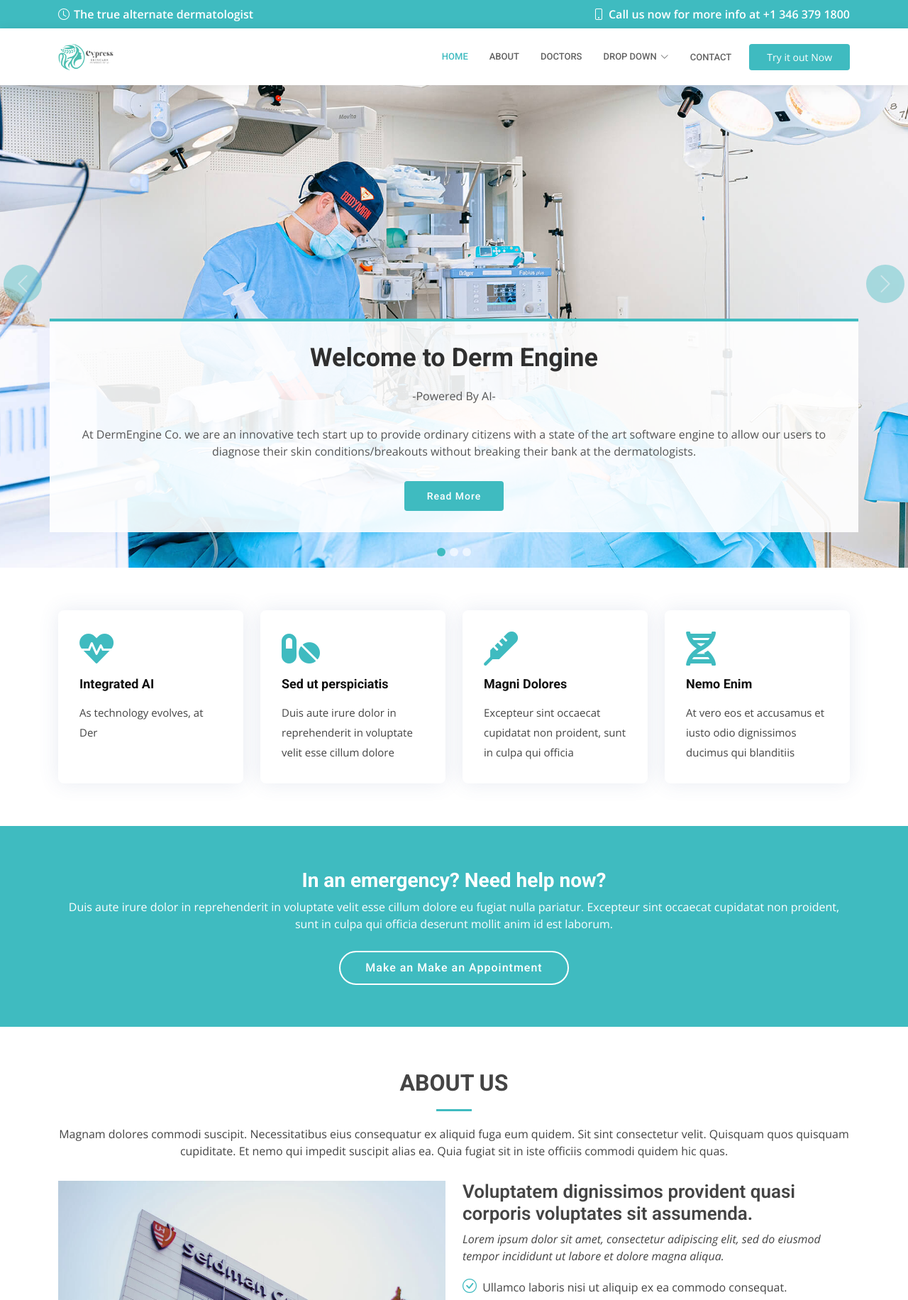
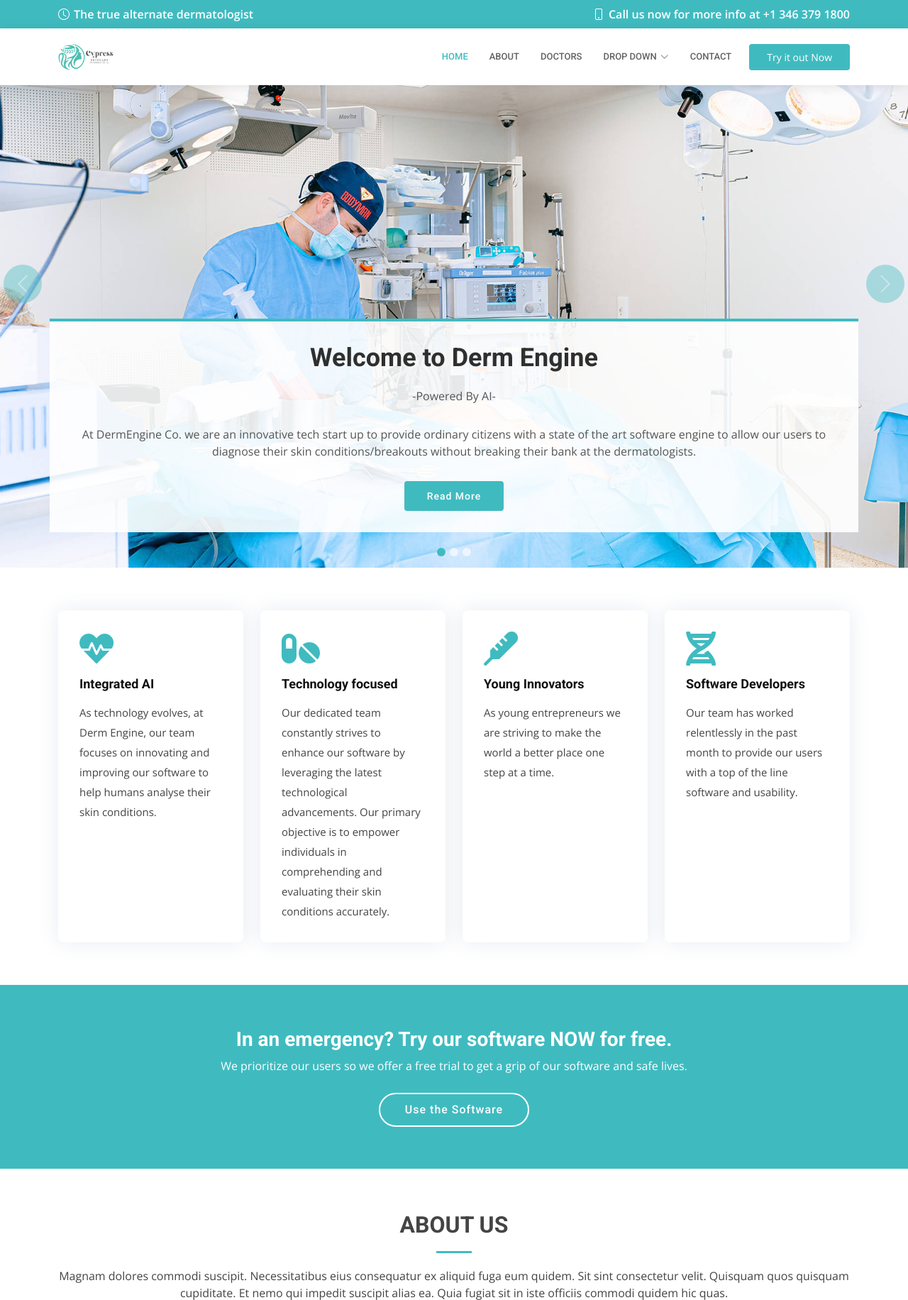
Before and after one commit to SharSrivastava87/TSANationals, a Django app: page / in a window 1280 px wide. Shown: the top 1832 px of the page at 71% size. Run offline with Django 4.2, Linux system fonts and the light colour scheme; some libraries are stand-ins or nearby versions.

Commit message:
New improv 1

```diff
--- a/HomeTSA/templates/index.html
+++ b/HomeTSA/templates/index.html
@@ -113,8 +113,8 @@
         <!-- Slide 2 -->
         <div class="carousel-item" style="background-image: url(../static/assets/img/slide/slide-2.jpg)">
           <div class="container">
-            <h2>Lorem Ipsum Dolor</h2>
-            <p>Ut velit est quam dolor ad a aliquid qui aliquid. Sequi ea ut et est quaerat sequi nihil ut aliquam. Occaecati alias dolorem mollitia ut. Similique ea voluptatem. Esse doloremque accusamus repellendus deleniti vel.</p>
+            <h2>Welcome to <span>Derm Engine</span></h2> <p> -Powered By AI-</p>
+            <p>At DermEngine Co. we are an innovative tech start up to provide ordinary citizens with a state of the art software engine to allow our users to diagnose their skin conditions/breakouts without breaking their bank at the dermatologists.</p>
             <a href="#about" class="btn-get-started scrollto">Read More</a>
           </div>
         </div>
@@ -122,8 +122,8 @@
         <!-- Slide 3 -->
         <div class="carousel-item" style="background-image: url(../static/assets/img/slide/slide-3.jpg)">
           <div class="container">
-            <h2>Sequi ea ut et est quaerat</h2>
-            <p>Ut velit est quam dolor ad a aliquid qui aliquid. Sequi ea ut et est quaerat sequi nihil ut aliquam. Occaecati alias dolorem mollitia ut. Similique ea voluptatem. Esse doloremque accusamus repellendus deleniti vel.</p>
+            <h2>Welcome to <span>Derm Engine</span></h2> <p> -Powered By AI-</p>
+            <p>At DermEngine Co. we are an innovative tech start up to provide ordinary citizens with a state of the art software engine to allow our users to diagnose their skin conditions/breakouts without breaking their bank at the dermatologists. </p>
             <a href="#about" class="btn-get-started scrollto">Read More</a>
           </div>
         </div>
@@ -152,31 +152,31 @@
             <div class="icon-box" data-aos="fade-up" data-aos-delay="100">
               <div class="icon"><i class="fas fa-heartbeat"></i></div>
               <h4 class="title"><a href="">Integrated AI</a></h4>
-              <p class="description">As technology evolves, at Der</p>
+              <p class="description">As technology evolves, at Derm Engine, our team focuses on innovating and improving our software to help humans analyse their skin conditions.</p>
             </div>
           </div>
 
           <div class="col-md-6 col-lg-3 d-flex align-items-stretch mb-5 mb-lg-0">
             <div class="icon-box" data-aos="fade-up" data-aos-delay="200">
               <div class="icon"><i class="fas fa-pills"></i></div>
-              <h4 class="title"><a href="">Sed ut perspiciatis</a></h4>
-              <p class="description">Duis aute irure dolor in reprehenderit in voluptate velit esse cillum dolore</p>
+              <h4 class="title"><a href="">Technology focused</a></h4>
+              <p class="description">Our dedicated team constantly strives to enhance our software by leveraging the latest technological advancements. Our primary objective is to empower individuals in comprehending and evaluating their skin conditions accurately.</p>
             </div>
           </div>
 
           <div class="col-md-6 col-lg-3 d-flex align-items-stretch mb-5 mb-lg-0">
             <div class="icon-box" data-aos="fade-up" data-aos-delay="300">
               <div class="icon"><i class="fas fa-thermometer"></i></div>
-              <h4 class="title"><a href="">Magni Dolores</a></h4>
-              <p class="description">Excepteur sint occaecat cupidatat non proident, sunt in culpa qui officia</p>
+              <h4 class="title"><a href="">Young Innovators</a></h4>
+              <p class="description">As young entrepreneurs we are striving to make the world a better place one step at a time. </p>
             </div>
           </div>
 
           <div class="col-md-6 col-lg-3 d-flex align-items-stretch mb-5 mb-lg-0">
             <div class="icon-box" data-aos="fade-up" data-aos-delay="400">
               <div class="icon"><i class="fas fa-dna"></i></div>
-              <h4 class="title"><a href="">Nemo Enim</a></h4>
-              <p class="description">At vero eos et accusamus et iusto odio dignissimos ducimus qui blanditiis</p>
+              <h4 class="title"><a href=""> Software Developers</a></h4>
+              <p class="description">Our team has worked relentlessly in the past month to provide our users with a top of the line software and usability. </p>
             </div>
           </div>
 
@@ -190,9 +190,9 @@
       <div class="container" data-aos="zoom-in">
 
         <div class="text-center">
-          <h3>In an emergency? Need help now?</h3>
-          <p> Duis aute irure dolor in reprehenderit in voluptate velit esse cillum dolore eu fugiat nulla pariatur. Excepteur sint occaecat cupidatat non proident, sunt in culpa qui officia deserunt mollit anim id est laborum.</p>
-          <a class="cta-btn scrollto" href="#appointment">Make an Make an Appointment</a>
+          <h3>In an emergency? Try our software NOW for free.</h3>
+          <p> We prioritize our users so we offer a free trial to get a grip of our software and safe lives.</p>
+          <a class="cta-btn scrollto" href="#appointment">Use the Software</a>
         </div>
 
       </div>
```
